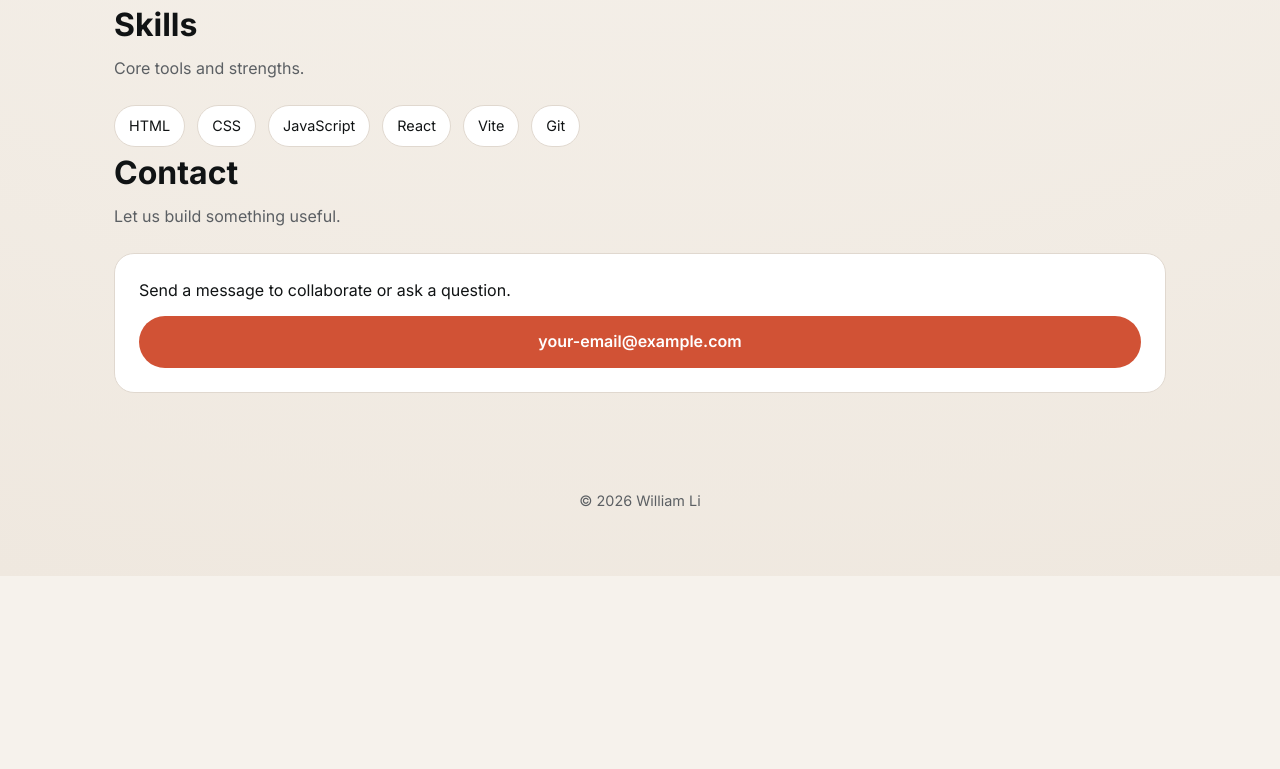
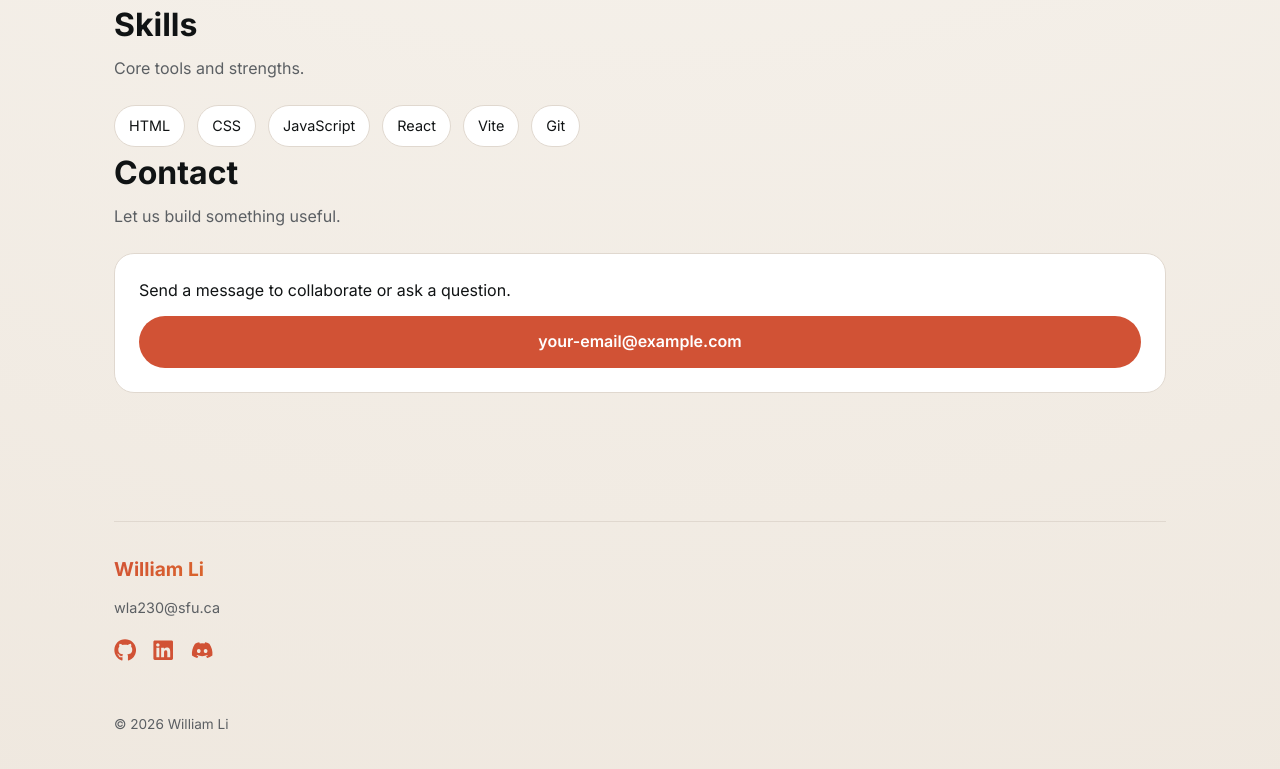
Before and after one commit to WL0000000/my-portfolio, a React (Vite) app in the folder portfolio/: page / in a window 1280 px wide. Shown: the part 1344-2113 px from the top of the page. Before the commit the page ends 1920 px from the top, so only its background shows below. Built offline with nearby package versions, Linux system fonts and the light colour scheme.

Commit message:
footer wip

```diff
--- a/portfolio/src/App.css
+++ b/portfolio/src/App.css
@@ -288,9 +288,64 @@
 }
 
 .site-footer {
-  text-align: center;
+  border-top: 1px solid var(--border);
+  padding-top: 32px;
+  margin-top: 32px;
+  display: grid;
+  grid-template-columns: 1fr 1fr;
+  gap: 40px;
+  align-items: start;
+}
+
+.footer-left {
+  display: flex;
+  flex-direction: column;
+  gap: 12px;
+}
+
+.footer-name {
+  font-weight: 700;
+  font-size: 1.2rem;
+  background: linear-gradient(135deg, #d15235 0%, #e67e22 50%, #f39c12 100%);
+  -webkit-background-clip: text;
+  -webkit-text-fill-color: transparent;
+  background-clip: text;
+}
+
+.footer-email {
   color: var(--text-muted);
   font-size: 0.9rem;
+  margin: 0;
+}
+
+.footer-icons {
+  display: flex;
+  gap: 16px;
+  margin: 8px 0;
+}
+
+.footer-icons a {
+  color: var(--accent);
+  font-size: 1.4rem;
+  transition: all 0.2s ease;
+  display: flex;
+  align-items: center;
+}
+
+.footer-icons a:hover {
+  transform: translateY(-3px);
+  opacity: 0.8;
+}
+
+.footer-copyright {
+  color: var(--text-muted);
+  font-size: 0.85rem;
+  margin: 0;
+  padding-top: 32px;
+}
+
+.footer-right {
+  /* Reserved for future content */
 }
 
 /* Tablet and below */
@@ -391,6 +446,11 @@
   .stats li {
     padding: 14px;
   }
+
+  .site-footer {
+    grid-template-columns: 1fr;
+    gap: 24px;
+  }
 }
 
 /* Small mobile */
--- a/portfolio/src/App.jsx
+++ b/portfolio/src/App.jsx
@@ -130,7 +130,24 @@ function App() {
       </main>
 
       <footer className="site-footer">
-        <p>© 2026 William Li</p>
+        <div className="footer-left">
+          <div className="footer-name">William Li</div>
+          <p className="footer-email">wla230@sfu.ca</p>
+          <div className="footer-icons">
+            <a href="https://github.com/WL0000000" target="_blank" rel="noopener noreferrer" title="GitHub">
+              <FaGithub />
+            </a>
+            <a href="https://www.linkedin.com/in/william-li-6283aa333/" target="_blank" rel="noopener noreferrer" title="LinkedIn">
+              <FaLinkedin />
+            </a>
+            <a href="https://discordapp.com/users/389859838378770432" target="_blank" rel="noopener noreferrer" title="Discord">
+              <FaDiscord />
+            </a>
+          </div>
+          <p className="footer-copyright">© 2026 William Li</p>
+        </div>
+        <div className="footer-right">
+        </div>
       </footer>
     </div>
   )
```
